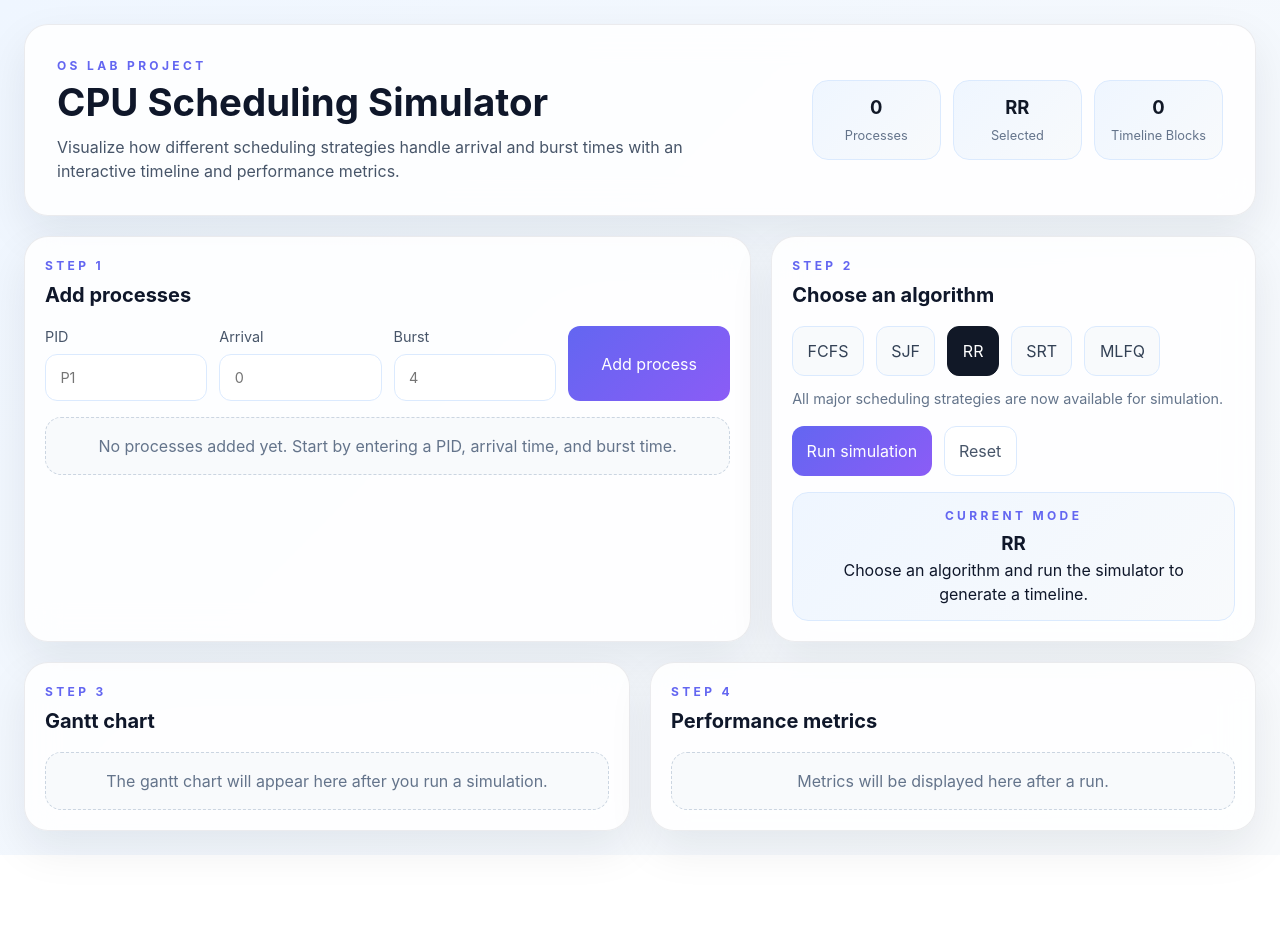
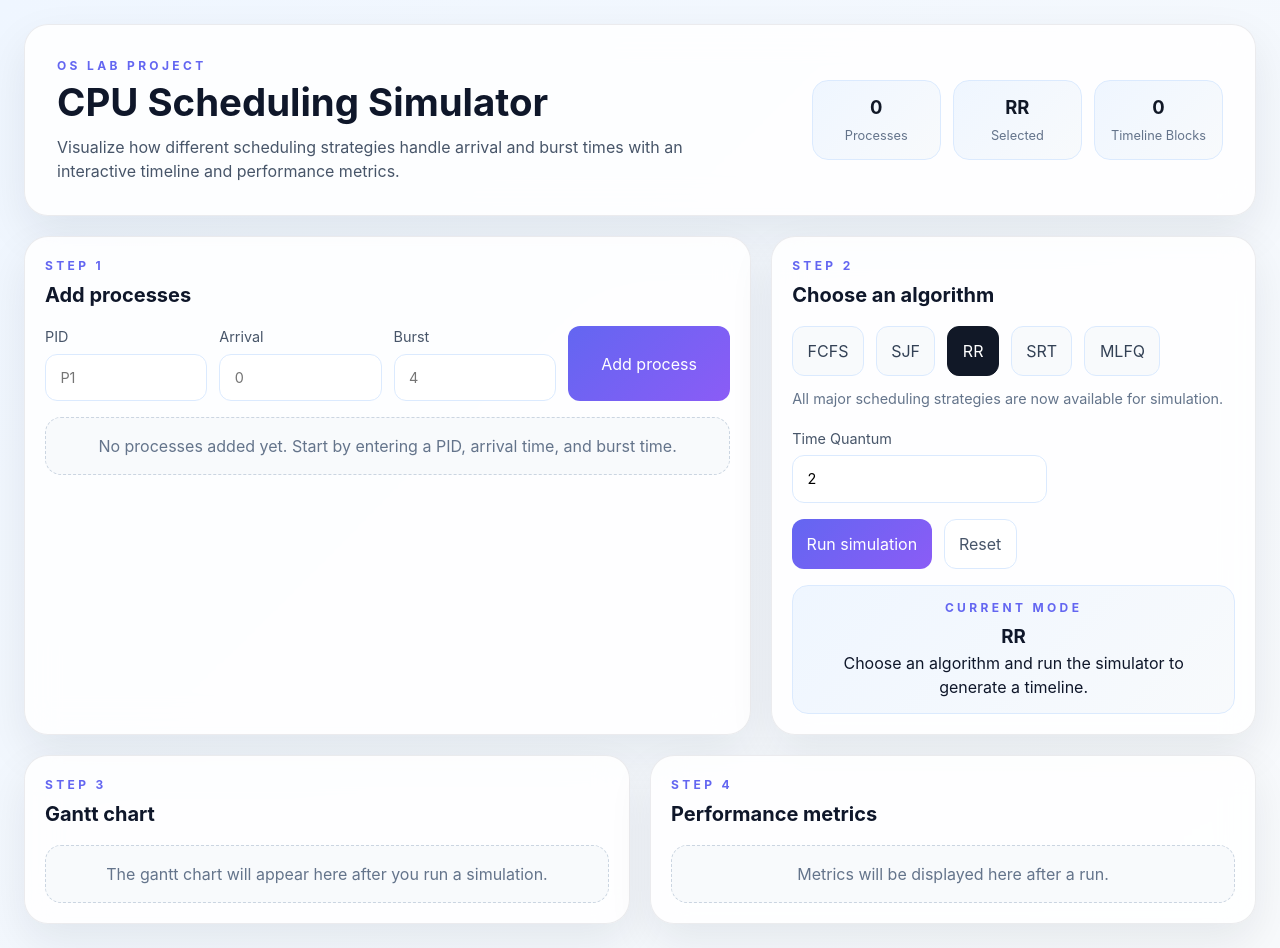
Before and after one commit to haimonyoudom/OS-CPU-Scheduling-Team6, a React (Vite) app: page / in a window 1280 px wide. Both pictures are taken after a click on the button "RR". Before the commit the page ends 855 px from the top, so only its background shows below. Built offline with nearby package versions, Linux system fonts and the light colour scheme.

Commit message:
fix 1. process can delete one by one 2.it has time quantum for rr algorithm

```diff
--- a/src/App.css
+++ b/src/App.css
@@ -72,6 +72,7 @@
 .results-grid {
   display: grid;
   gap: 1.25rem;
+  min-width: 0;
 }
 
 .dashboard-grid {
@@ -84,10 +85,12 @@
 
 .panel {
   padding: 1.25rem;
+  min-width: 0;
 }
 
 .wide-panel {
   min-height: 100%;
+  min-width: 0;
 }
 
 .panel-heading {
@@ -115,11 +118,36 @@
 .process-form input,
 .selector-btn,
 .primary-btn,
-.secondary-btn {
+.secondary-btn,
+.quantum-row input,
+.delete-btn {
   border-radius: 12px;
   border: 1px solid #dbeafe;
   padding: 0.75rem 0.9rem;
   font: inherit;
+}
+
+.quantum-row {
+  margin: 1rem 0;
+}
+
+.quantum-row label {
+  display: inline-flex;
+  flex-direction: column;
+  gap: 0.35rem;
+  font-size: 0.9rem;
+  color: #475569;
+}
+
+.delete-btn {
+  background: #f43f5e;
+  color: white;
+  border: none;
+  padding: 0.55rem 0.8rem;
+}
+
+.delete-btn:hover {
+  background: #e11d48;
 }
 
 .process-form input:focus {
@@ -229,9 +257,21 @@
   gap: 0.65rem;
 }
 
+.gantt-scroll {
+  overflow-x: auto;
+  padding-bottom: 0.5rem;
+  width: 100%;
+  max-width: 100%;
+}
+
+.gantt-chart {
+  display: inline-block;
+  min-width: 520px;
+}
+
 .gantt-axis {
   display: grid;
-  grid-template-columns: repeat(auto-fit, minmax(32px, 1fr));
+  grid-template-columns: repeat(auto-fit, minmax(48px, 1fr));
   gap: 0.2rem;
   font-size: 0.8rem;
   color: #64748b;
--- a/src/App.jsx
+++ b/src/App.jsx
@@ -16,6 +16,7 @@ function App() {
   const [processes, setProcesses] = useState([]);
   const [ganttData, setGanttData] = useState([]);
   const [algorithm, setAlgorithm] = useState("FCFS");
+  const [rrQuantum, setRrQuantum] = useState(2);
   const [metrics, setMetrics] = useState([]);
   const [averages, setAverages] = useState(null);
   const [lastRun, setLastRun] = useState(null);
@@ -24,12 +25,17 @@ function App() {
     setProcesses((prev) => [...prev, process]);
   };
 
+  const deleteProcess = (indexToRemove) => {
+    setProcesses((prev) => prev.filter((_, index) => index !== indexToRemove));
+  };
+
   const resetSimulation = () => {
     setProcesses([]);
     setGanttData([]);
     setMetrics([]);
     setAverages(null);
     setLastRun(null);
+    setRrQuantum(2);
   };
 
   const runSimulation = () => {
@@ -48,7 +54,7 @@ function App() {
         result = sjf(processes);
         break;
       case "RR":
-        result = rr(processes, 2);
+        result = rr(processes, rrQuantum);
         break;
       case "SRT":
         result = srt(processes);
@@ -105,7 +111,7 @@ function App() {
           </div>
 
           <ProcessForm addProcess={addProcess} />
-          <ProcessTable processes={processes} />
+          <ProcessTable processes={processes} onDeleteProcess={deleteProcess} />
         </section>
 
         <section className="panel">
@@ -120,6 +126,22 @@ function App() {
             algorithm={algorithm}
             setAlgorithm={setAlgorithm}
           />
+
+          {algorithm === "RR" && (
+            <div className="quantum-row">
+              <label>
+                <span>Time Quantum</span>
+                <input
+                  type="number"
+                  min="1"
+                  value={rrQuantum}
+                  onChange={(e) =>
+                    setRrQuantum(Math.max(1, Number(e.target.value) || 1))
+                  }
+                />
+              </label>
+            </div>
+          )}
 
           <div className="action-row">
             <button className="primary-btn" onClick={runSimulation}>
--- a/src/components/GanttChart.jsx
+++ b/src/components/GanttChart.jsx
@@ -8,22 +8,32 @@ function GanttChart({ data }) {
   }
 
   const totalTime = Math.max(...data.map((item) => item.end), 1);
+  const chartWidth = Math.max(totalTime * 60, 520);
+  const tickStep = totalTime > 50 ? Math.ceil(totalTime / 50) : 1;
+  const ticks = [];
+
+  for (let time = 0; time <= totalTime; time += tickStep) {
+    ticks.push(time);
+  }
+
+  if (ticks[ticks.length - 1] !== totalTime) {
+    ticks.push(totalTime);
+  }
 
   return (
     <div className="gantt-wrapper">
+      <div className="gantt-scroll">
+        <div className="gantt-chart" style={{ minWidth: `${chartWidth}px` }}>
           <div className="gantt-axis">
-        {Array.from({ length: totalTime + 1 }, (_, index) => (
-          <span key={index}>{index}</span>
+            {ticks.map((tick) => (
+              <span key={tick}>{tick}</span>
             ))}
           </div>
 
           <div className="gantt-rows">
             {data.map((item, index) => {
-          const width = Math.max(
-            ((item.end - item.start) / totalTime) * 100,
-            8,
-          );
               const left = (item.start / totalTime) * 100;
+              const width = ((item.end - item.start) / totalTime) * 100;
 
               return (
                 <div className="gantt-row" key={`${item.pid}-${index}`}>
@@ -31,7 +41,11 @@ function GanttChart({ data }) {
                   <div className="gantt-track">
                     <div
                       className="gantt-block"
-                  style={{ left: `${left}%`, width: `${width}%` }}
+                      style={{
+                        left: `${left}%`,
+                        width: `${width}%`,
+                        minWidth: "28px",
+                      }}
                     >
                       <span>{item.pid}</span>
                       <small>
@@ -44,6 +58,8 @@ function GanttChart({ data }) {
             })}
           </div>
         </div>
+      </div>
+    </div>
   );
 }
 
--- a/src/components/ProcessTable.jsx
+++ b/src/components/ProcessTable.jsx
@@ -1,4 +1,4 @@
-function ProcessTable({ processes }) {
+function ProcessTable({ processes, onDeleteProcess }) {
   if (processes.length === 0) {
     return (
       <div className="empty-state">
@@ -16,15 +16,25 @@ function ProcessTable({ processes }) {
             <th>PID</th>
             <th>Arrival</th>
             <th>Burst</th>
+            <th>Actions</th>
           </tr>
         </thead>
 
         <tbody>
-          {processes.map((p) => (
-            <tr key={`${p.pid}-${p.arrival}-${p.burst}`}>
+          {processes.map((p, index) => (
+            <tr key={`${p.pid}-${p.arrival}-${p.burst}-${index}`}>
               <td>{p.pid}</td>
               <td>{p.arrival}</td>
               <td>{p.burst}</td>
+              <td>
+                <button
+                  type="button"
+                  className="delete-btn"
+                  onClick={() => onDeleteProcess?.(index)}
+                >
+                  Delete
+                </button>
+              </td>
             </tr>
           ))}
         </tbody>
```
Lines whose indentation alone changed are shown as unchanged.
